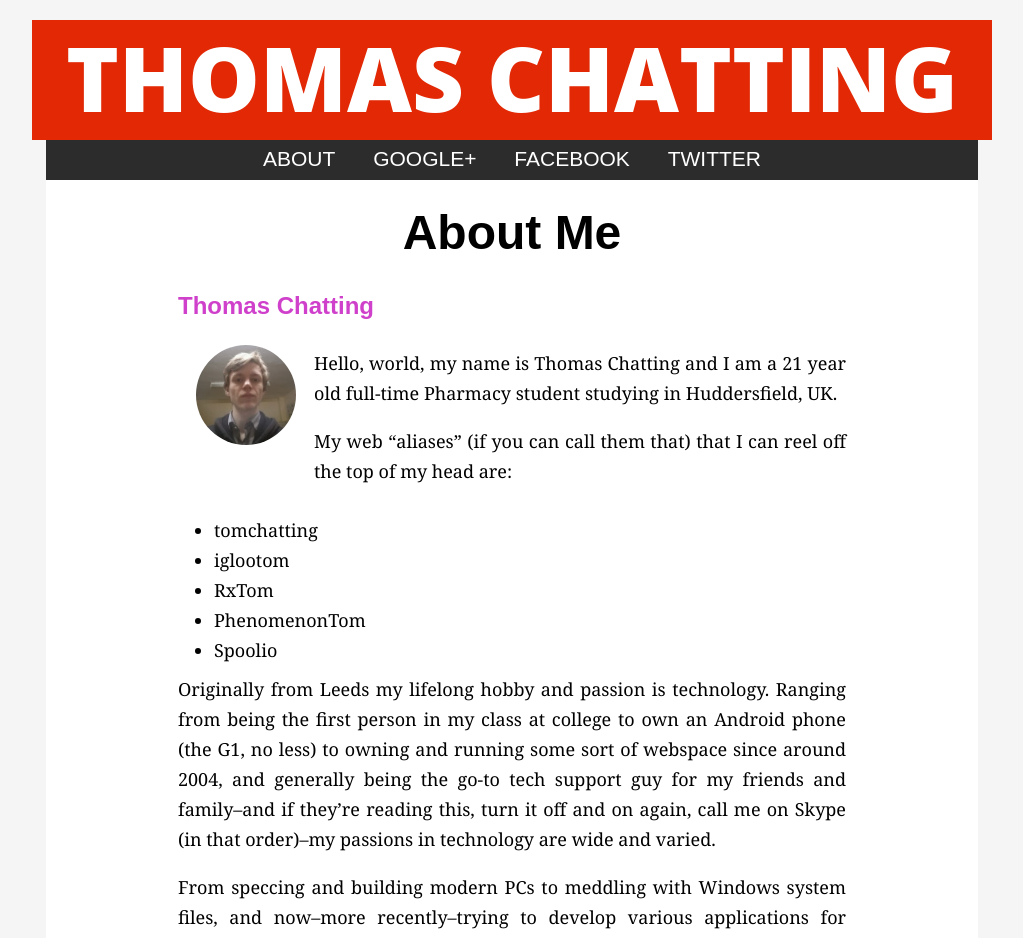
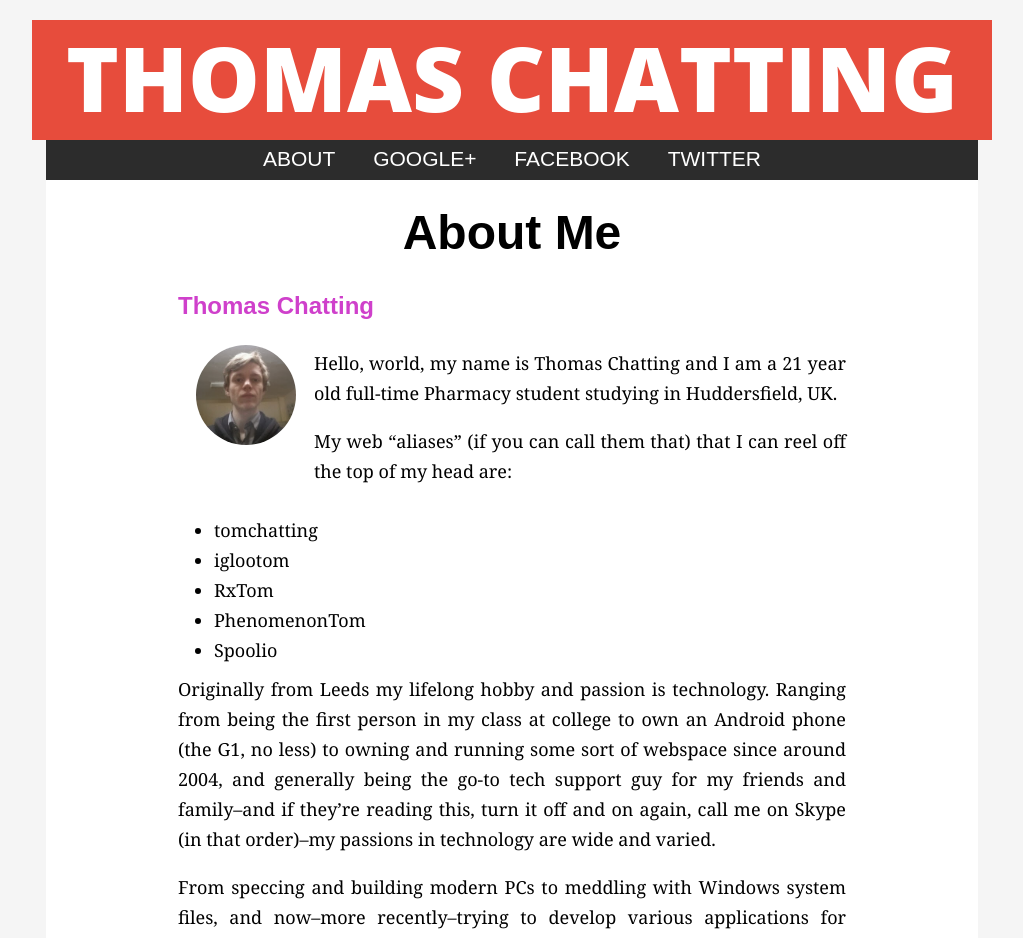
Before and after one commit to tomchatting/tomchatting.github.io, a Jekyll site: the page built from about.markdown, in a window 1280 px wide. Shown: the top 938 px of the page, without its empty margins (128-1151 px from the left). Built offline with Jekyll 4.4.1, drawn with Linux system fonts in a browser that asks for light colours.

Commit message:
Flat UI Color

```diff
--- a/css/main.css
+++ b/css/main.css
@@ -127,7 +127,7 @@ header {
 header a {
     width: 100%;
     background-image: url('/img/hero.png');
-    background-color: #E22805;
+    background-color: #e74c3c; /* "pomegranite" */
     display: inline-block;
     background-repeat: no-repeat;
     text-align: center;
```
